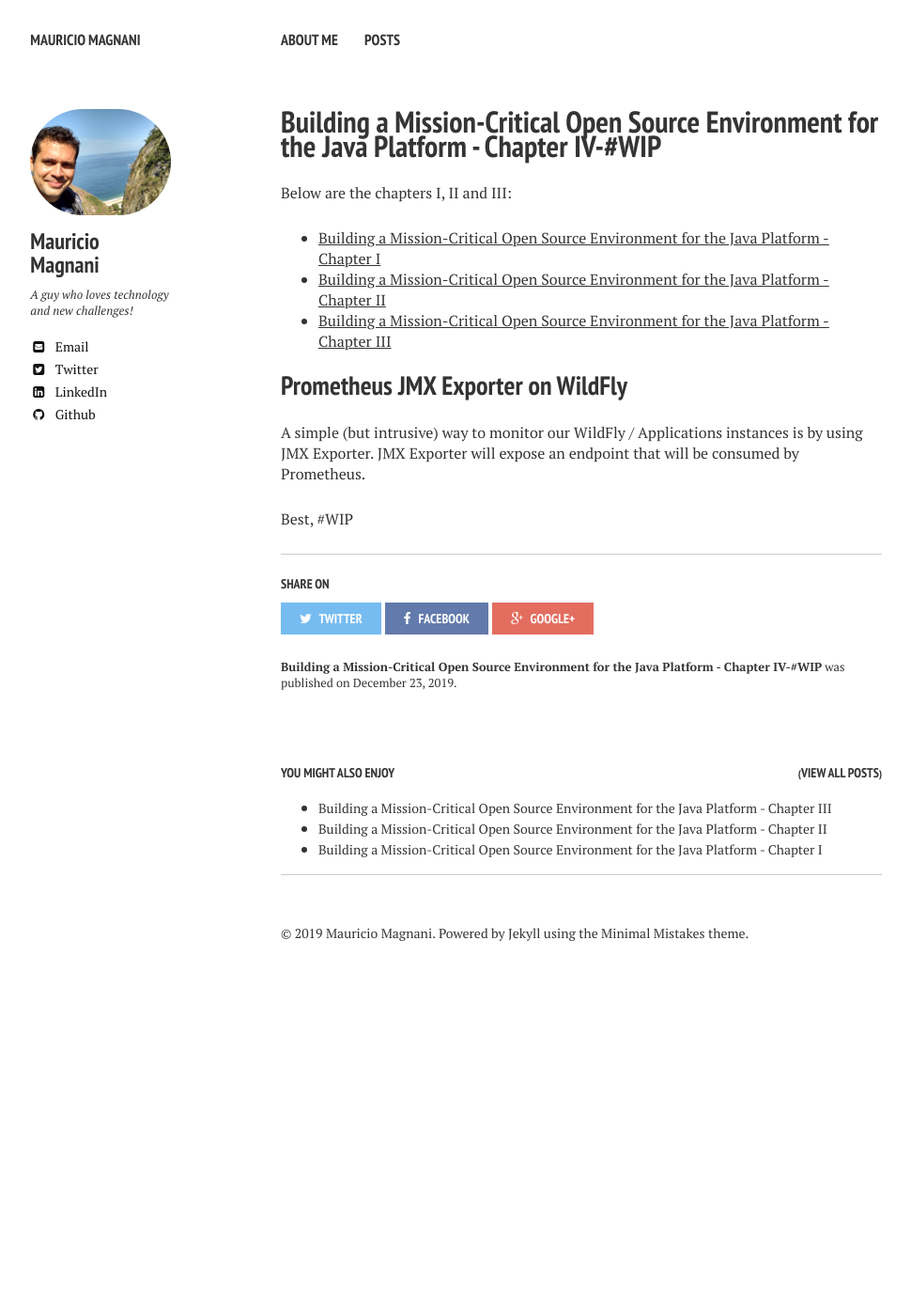
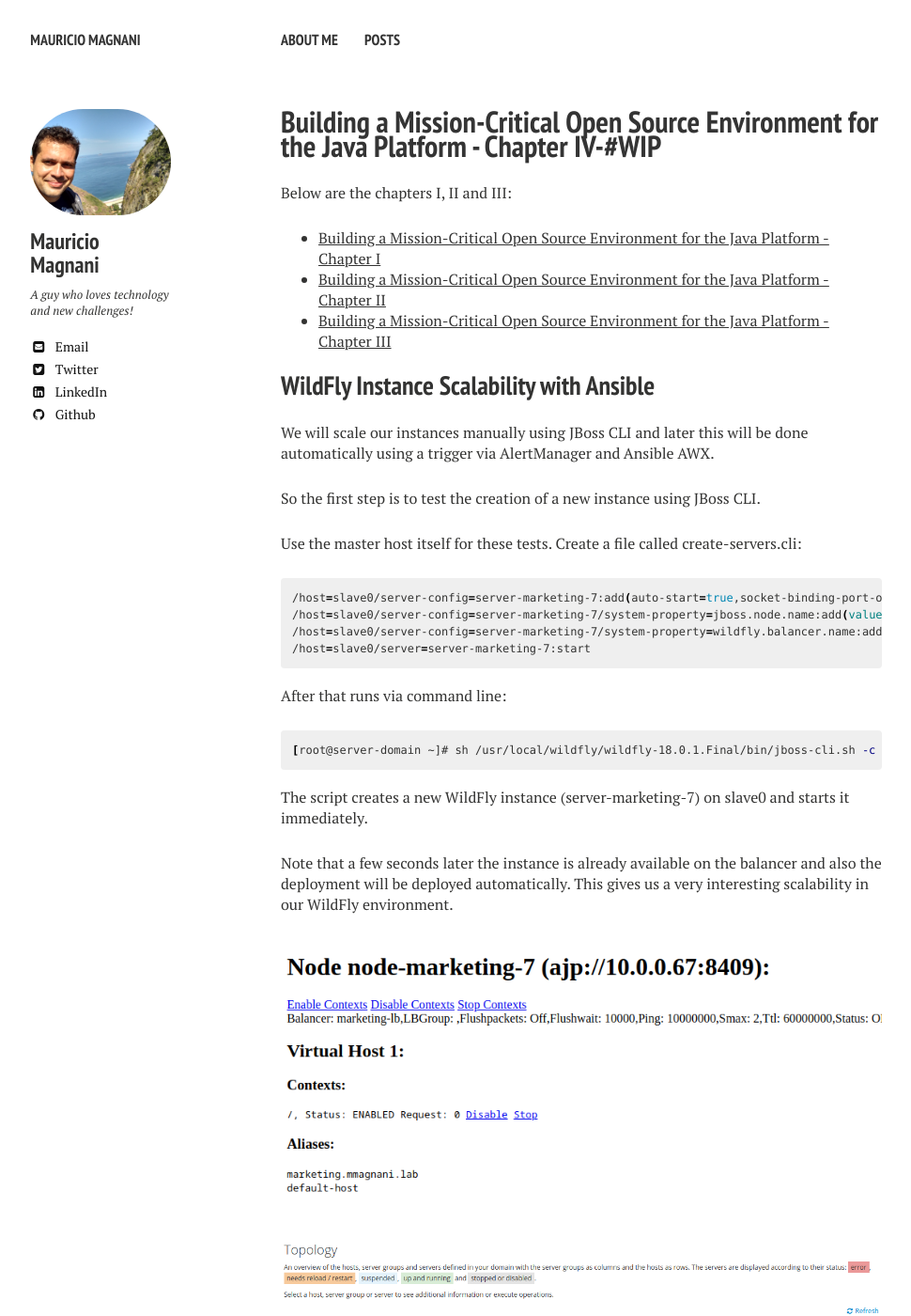
Before and after one commit to msmagnanijr/msmagnanijr.github.io, a Jekyll site: the page built from _posts/2019-12-23-wildfly-ha-4.md, in a window 1280 px wide and 1400 px high. Shown: the whole window at 94% size, without its empty margins (21-991 px from the left). Built offline with Jekyll 4.4.1, drawn with Linux system fonts in a browser that asks for light colours; nearby versions of some CDN libraries; comment, search, counter and statistics services are not loaded.

Commit message:
add more content

```diff
--- a/_posts/2019-12-23-wildfly-ha-4.md
+++ b/_posts/2019-12-23-wildfly-ha-4.md
@@ -11,9 +11,34 @@ Below are the chapters I, II and III:
 * [Building a Mission-Critical Open Source Environment for the Java Platform - Chapter II](http://mlab.run/2019/12/21/wildfly-ha-2)
 * [Building a Mission-Critical Open Source Environment for the Java Platform - Chapter III](http://mlab.run/2019/12/21/wildfly-ha-3/)
 
-## Prometheus JMX Exporter on WildFly
+##  WildFly Instance Scalability with Ansible
 
-A simple (but intrusive) way to monitor our WildFly / Applications instances is by using JMX Exporter. JMX Exporter will expose an endpoint that will be consumed by Prometheus.
+We will scale our instances manually using JBoss CLI and later this will be done automatically using a trigger via AlertManager and Ansible AWX.
+
+So the first step is to test the creation of a new instance using JBoss CLI.
+
+Use the master host itself for these tests. Create a file called create-servers.cli:
+
+{% highlight bash %}
+/host=slave0/server-config=server-marketing-7:add(auto-start=true,socket-binding-port-offset=400,group=marketing)
+/host=slave0/server-config=server-marketing-7/system-property=jboss.node.name:add(value=node-marketing-7)
+/host=slave0/server-config=server-marketing-7/system-property=wildfly.balancer.name:add(value=marketing-lb)
+/host=slave0/server=server-marketing-7:start
+{% endhighlight %}
+
+After that runs via command line:
+
+{% highlight bash %}
+[root@server-domain ~]# sh /usr/local/wildfly/wildfly-18.0.1.Final/bin/jboss-cli.sh -c --controller=10.0.0.68:9990 --user=admin --password=redhat --file=create-server.cli
+{% endhighlight %}
+
+The script creates a new WildFly instance (server-marketing-7) on slave0 and starts it immediately.
+
+Note that a few seconds later the instance is already available on the balancer and also the deployment will be deployed automatically. This gives us a very interesting scalability in our WildFly environment.
+
+![](/images/201912-hawildfly-19.png)
 
 
+![](/images/201912-hawildfly-20.png)
+
 Best, #WIP
```
Also changed, not shown: images/201912-hawildfly-19.png (added), images/201912-hawildfly-20.png (added).
